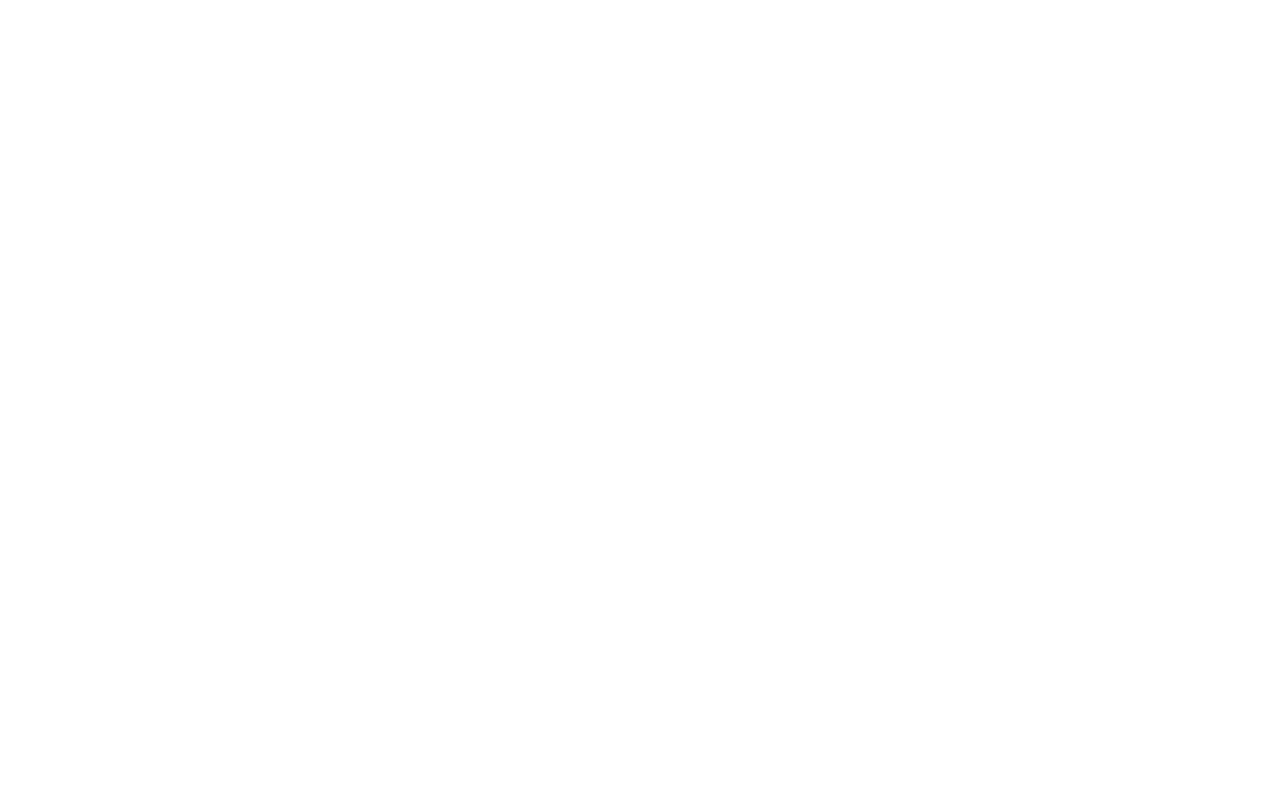
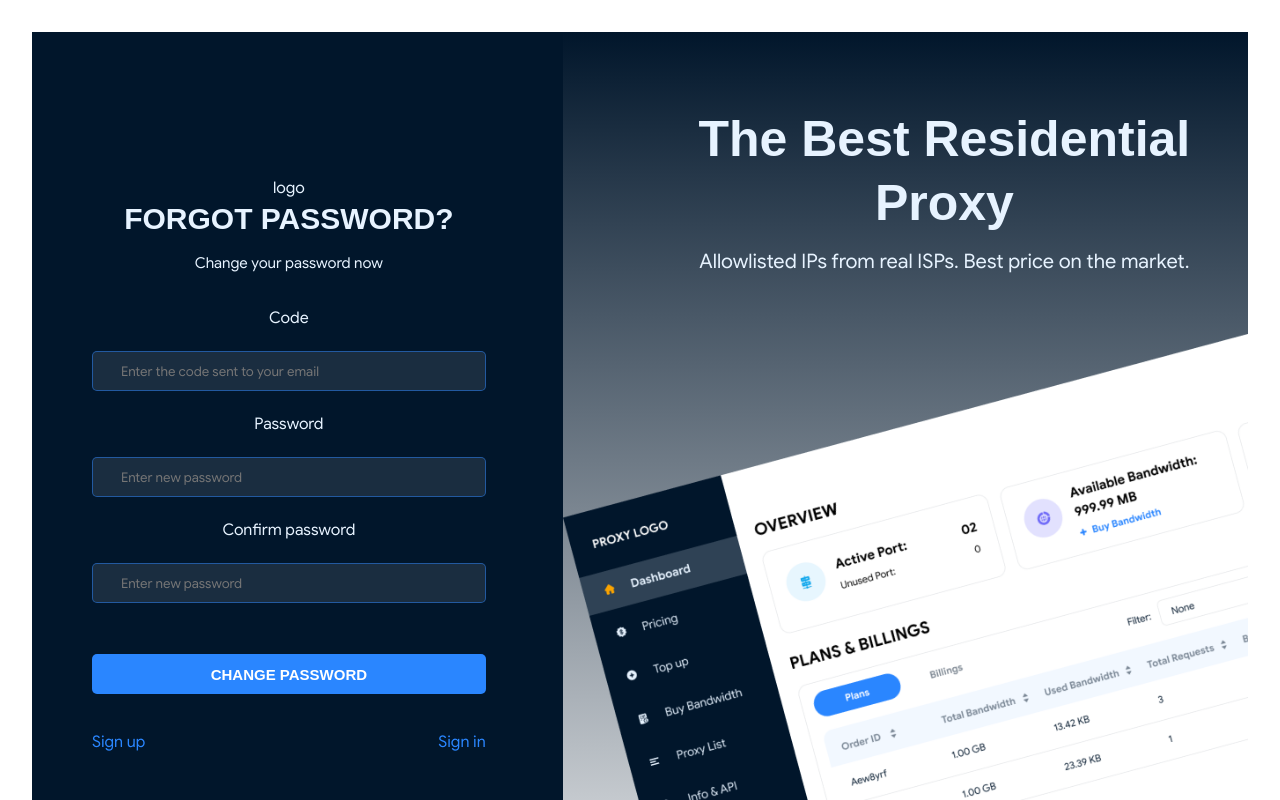
Before and after one commit to CuongCter/Proxy_Dashboard, a React (Vite) app: page /change-password in a window 1280 px wide. Before the commit this address had no page. Shown: the top 800 px of the page. Built offline with nearby package versions, Linux system fonts and the light colour scheme; a web font is replaced by a local one.

Commit message:
coding change-password screen

```diff
--- a/src/App.jsx
+++ b/src/App.jsx
@@ -13,6 +13,8 @@
 import InfoAPI from './pages/InfoAPI'
 import Guide from './pages/Guide'
 import TermOfService from './pages/TermOfService'
+import ChangePassword from './pages/ChangePassWord'
+
 
 function App() {
 
@@ -33,6 +35,7 @@
         <Route path='/login' element={<Login></Login>}/>
         <Route path='/register' element={<Register></Register>}/>
         <Route path='/forget-password' element={<ForgetPassword></ForgetPassword>}/>
+        <Route path='/change-password' element={<ChangePassword></ChangePassword>}/>
       </Routes>
     </>
   )
--- /dev/null
+++ b/src/assets/scss/pages/_changePassword.scss
@@ -0,0 +1,76 @@
+.changePass{
+    width: 100%;
+    min-height: 100vh;
+    display: flex;
+    color: #E7F3FF;
+    &__content{
+        width: 584px;
+        min-height: 100%;
+        display: flex;
+        flex-direction: column;
+        background: #01162B;
+        padding-left: 60px;
+        padding-right: 77px;
+        &-logo{
+            padding-top: 144px;
+        }
+        &-form{
+            &-title{
+                font-family: 'GoogleSans', sans-serif;
+                font-weight: 700;
+                font-size: 30px;
+                line-height: 38px;
+                margin-bottom: 16px;
+            }
+            &-describe{
+                font-weight: 400;
+                font-size: 15px;
+                line-height: 19px;
+                margin-bottom: 33px;
+            }
+            .form{
+                display: flex;
+                width: 100%;
+                flex-direction: column;
+
+            }
+        }
+    }
+    &__banner{
+        flex-grow: 1;
+    }
+}
+.change__input{
+    width: 100%;
+    height: 40px;
+    background: rgba(255, 255, 255, 0.1);
+    border: 1px solid rgba(42, 134, 255, 0.5);
+    border-radius: 5px;
+    margin: 21px 0;
+    color: white;
+    padding-left: 28px;
+}
+.input-confirm{
+    position: relative;
+}
+
+.changeButton{
+    width: 100%;
+    background: #2A86FF;
+    border-radius: 5px;
+    height: 40px;
+    border: none;
+    margin-top: 30px;
+    margin-bottom: 36px;
+    color: #FFFFFF;
+    font-weight: 700;
+    font-size: 15px;
+    font-family: 'GoogleSans', sans-serif;
+    cursor: pointer;
+}
+.haveAccount{
+    margin-left: 8px;
+    color: #2A86FF;
+    font-size: 15px;
+    cursor: pointer;
+}
--- /dev/null
+++ b/src/pages/ChangePassword.jsx
@@ -0,0 +1,97 @@
+import React from 'react'
+import '../assets/scss/pages/_changePassword.scss'
+import { ErrorMessage, Field, Form, Formik } from 'formik'
+import * as Yup from 'yup'
+import { useNavigate } from 'react-router-dom'
+import IconEye from '../assets/icons/icons-form/IconEye';
+import IconEyeSlash from '../assets/icons/icons-form/IconEyeSlash';
+import LoginBanner from '../components/loginBanner/LoginBanner'
+const ChangePassword = () => {
+  const navigate = useNavigate()
+  const navigateSignUp = () =>{
+    navigate('/register')
+  }
+  const navigateSignIn = () =>{
+    navigate('/login')
+  }
+  return (
+    <div className='changePass'>
+      <div className="changePass__content">
+        <div className="changePass__content-logo">logo</div>
+        <div className="changePass__content-form">
+          <h1 className='changePass__content-form-title'>FORGOT PASSWORD?</h1>
+          <p className='changePass__content-form-describe'>Change your password now</p>
+          <div>
+            <Formik
+              initialValues={{
+                code: "",
+                password: "",
+                confirm: "",
+                // remember: false
+              }}
+              validationSchema={Yup.object({
+                code: Yup.string()
+                  .required('Required'),
+
+                password: Yup.string()
+                  .required('Required'),
+                confirm: Yup.string()
+                  .required('Required'),
+              })}
+              onSubmit={(values) => { console.log(values); }}>
+              <Form>
+                <div className=''>
+                  <label htmlFor="text">Code</label>
+                  <Field
+                    type="text"
+                    id='code'
+                    name="code"
+                    placeholder='Enter the code sent to your email'
+                    className='change__input'
+                  />
+                  {/* <div className='error'>
+                    <ErrorMessage name='email'></ErrorMessage>
+                </div> */}
+                </div>
+                <div className='input-password'>
+                  <label htmlFor="password">Password</label>
+                  <Field
+                    type="password"
+                    id='password'
+                    name="password"
+                    placeholder='Enter new password'
+                    className='change__input '
+                  />
+
+                </div>
+                <div className='input-confirm'>
+                  <label htmlFor="confirm">Confirm password</label>
+                  <Field
+                    type="password"
+                    id='confirm'
+                    name="confirm"
+                    placeholder='Enter new password'
+                    className='change__input '
+                  />
+                </div>
+                <div >
+                  <button type='submit' className='changeButton'>CHANGE PASSWORD</button>
+                </div>
+                <div className='choose-other'>
+                  <div onClick={navigateSignUp}>Sign up</div>
+                  <div onClick={navigateSignIn}>Sign in</div>
+                </div>
+              </Form>
+            </Formik>
+          </div>
+        </div>
+      </div>
+      <div className="register__banner">
+        <LoginBanner></LoginBanner>
+      </div>
+
+    </div>
+  )
+}
+
+export default ChangePassword
--- a/src/pages/ForgetPassword.jsx
+++ b/src/pages/ForgetPassword.jsx
@@ -11,6 +11,9 @@
   }
   const navigateSignIn = () =>{
     navigate('/login')
+  }
+  const navigateChangePassword = () => {
+    navigate('/change-password')
   }
   return (
     <div className='forgot'>
@@ -45,7 +48,7 @@
                 </div> */}
                 </div>
                 <div >
-                  <button type='submit' className='sendCode' >SEND CODE</button>
+                  <button type='submit' className='sendCode' onClick={navigateChangePassword}>SEND CODE</button>
                 </div>
                 <div className='choose-other'>
                   <div onClick={navigateSignUp}>Sign up</div>
```
